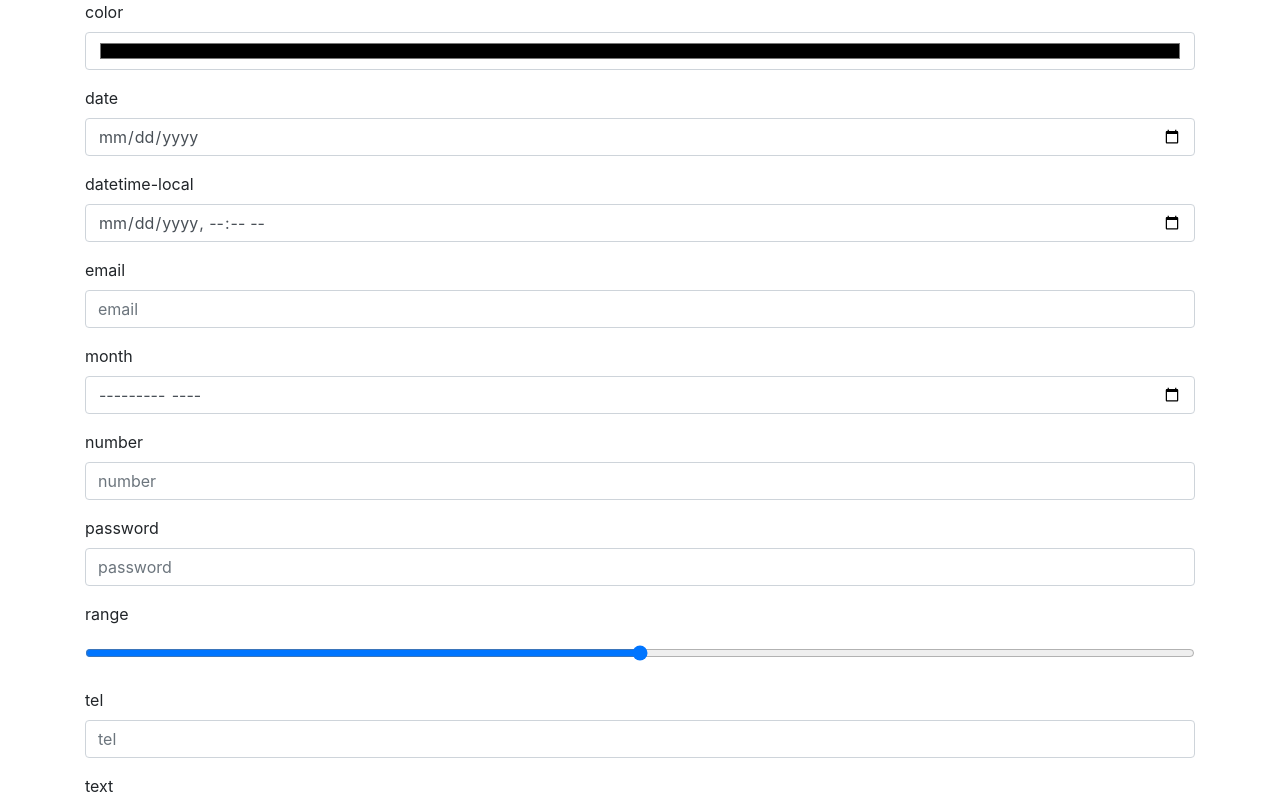
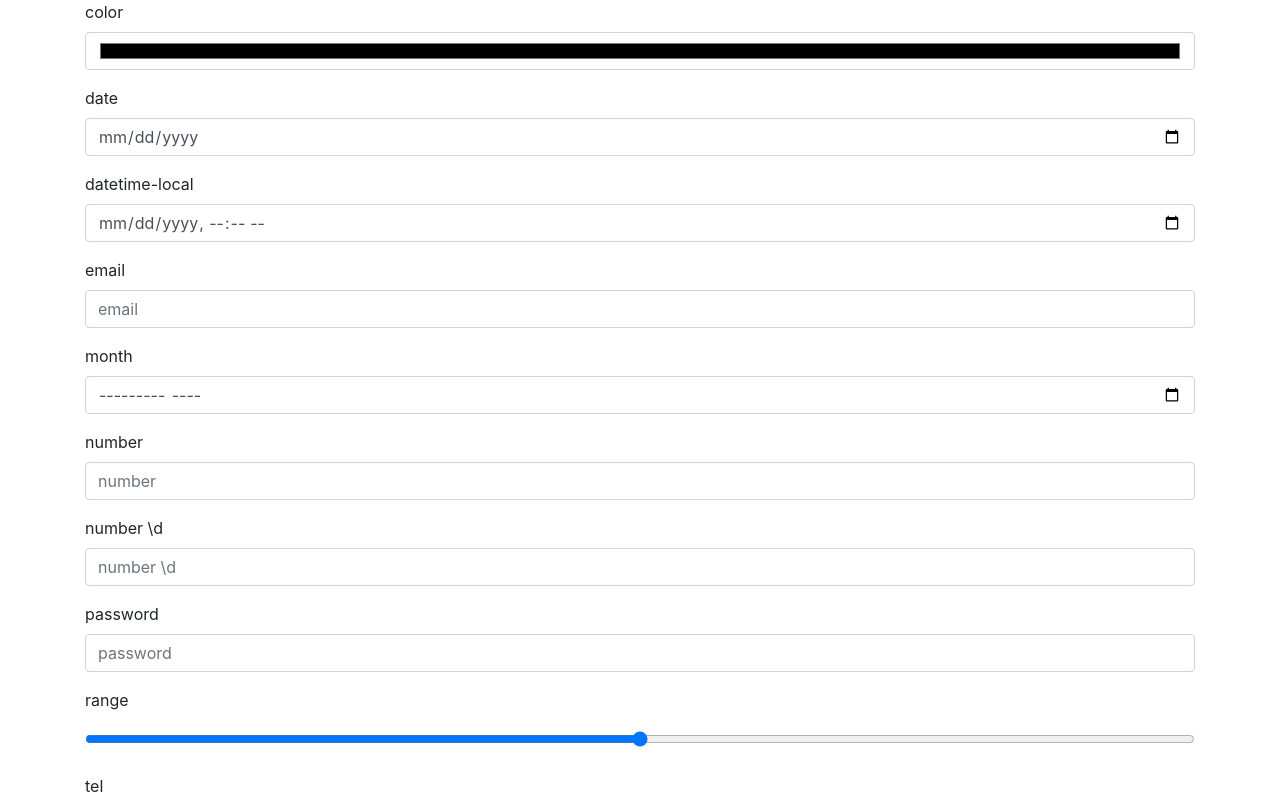
Before and after one commit to repeat/mobile-keyboard-layout, a plain HTML site: page index.html in a window 1280 px wide. Shown: the top 801 px of the page. Drawn offline with nearby package versions, Linux system fonts and the light colour scheme.

Commit message:
Add number \d for test.

```diff
--- a/index.html
+++ b/index.html
@@ -37,6 +37,10 @@
           <input type="number" class="form-control" id="Number1" placeholder="number">
         </div>
         <div class="form-group">
+          <label for="Number2">number \d</label>
+          <input type="number" class="form-control" id="Number2" placeholder="number \d" pattern="\d">
+        </div>
+        <div class="form-group">
           <label for="Password1">password</label>
           <input type="password" class="form-control" id="Password1" placeholder="password">
         </div>
```
